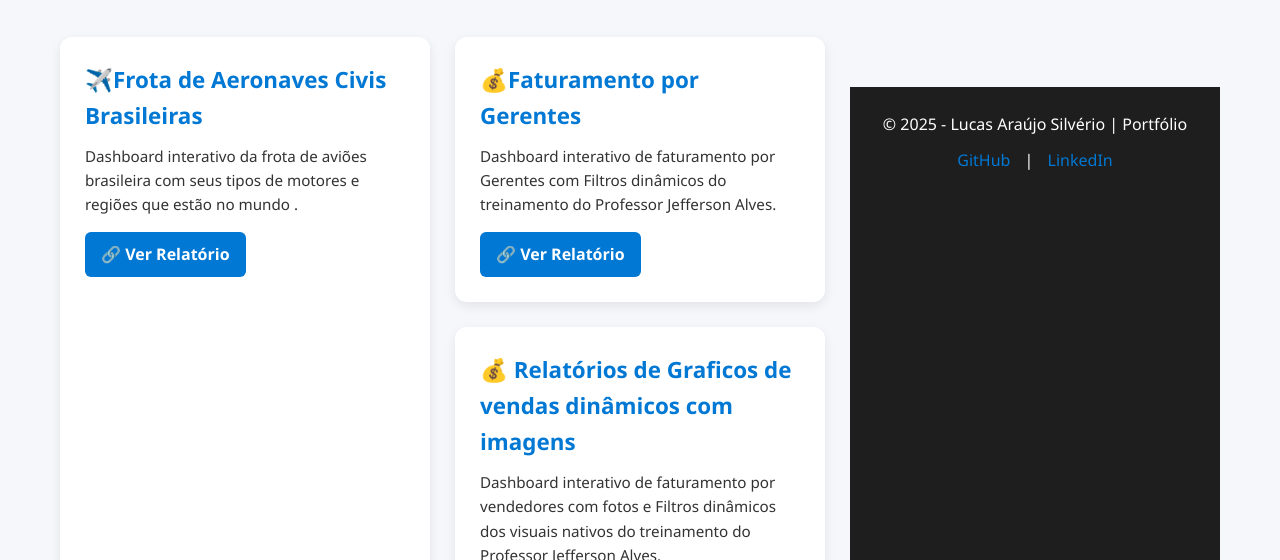
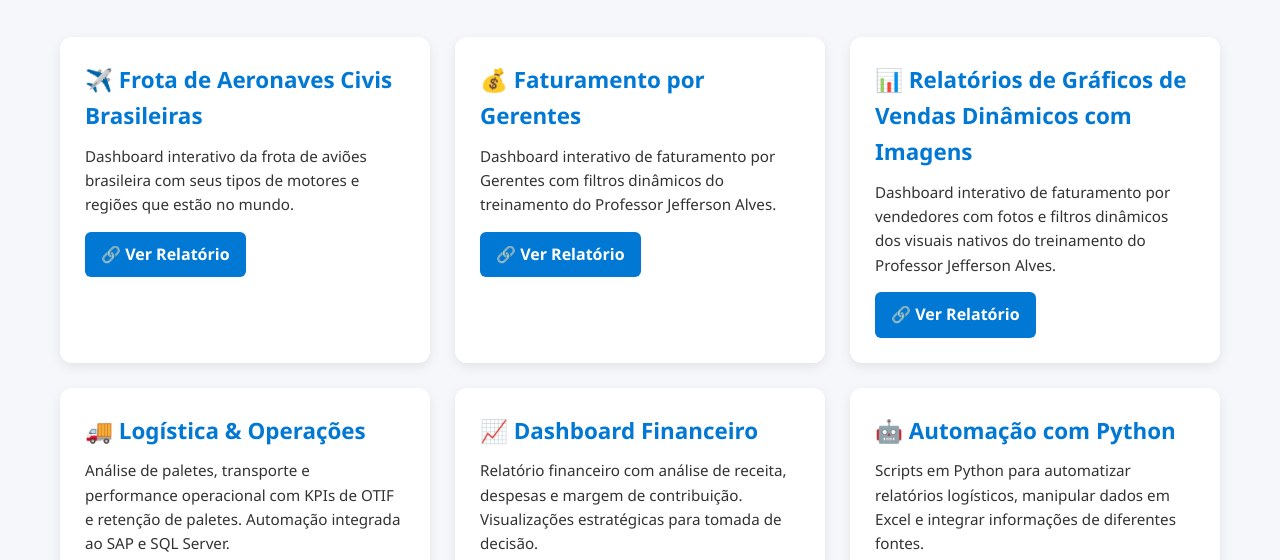
Before and after one commit to lucas13vrb-dev/portfolio-site, a plain HTML site: page index.html in a window 1280 px wide. Shown: the part 392-952 px from the top of the page. Drawn offline with Linux system fonts and the light colour scheme.

Commit message:
Update index.html

```diff
--- a/index.html
+++ b/index.html
@@ -164,22 +164,20 @@
 
   <div class="grid">
     <div class="projeto">
-      <h2>✈️Frota de Aeronaves Civis Brasileiras </h2>
-      <p>Dashboard interativo da frota de aviões brasileira com seus tipos de motores e regiões que estão no mundo .</p>
+      <h2>✈️ Frota de Aeronaves Civis Brasileiras</h2>
+      <p>Dashboard interativo da frota de aviões brasileira com seus tipos de motores e regiões que estão no mundo.</p>
       <a href="https://app.powerbi.com/reportEmbed?reportId=b425c2c6-f619-42b2-bf98-67f7a5155320&autoAuth=true&ctid=da49a844-e2e3-40af-86a6-c3819d704f49" target="_blank">🔗 Ver Relatório</a>
     </div>
 
-  <div class="grid">
     <div class="projeto">
-      <h2>💰Faturamento por Gerentes </h2>
-      <p>Dashboard interativo de faturamento por Gerentes com Filtros dinâmicos do treinamento do Professor Jefferson Alves.</p>
+      <h2>💰 Faturamento por Gerentes</h2>
+      <p>Dashboard interativo de faturamento por Gerentes com filtros dinâmicos do treinamento do Professor Jefferson Alves.</p>
       <a href="https://app.powerbi.com/reportEmbed?reportId=781a33e7-864c-475d-a7d4-1c972871465a&autoAuth=true&ctid=da49a844-e2e3-40af-86a6-c3819d704f49" target="_blank">🔗 Ver Relatório</a>
     </div>
 
-<div class="grid">
     <div class="projeto">
-      <h2>💰 Relatórios de Graficos de vendas dinâmicos com imagens </h2>
-      <p>Dashboard interativo de faturamento por vendedores com fotos e Filtros dinâmicos dos visuais nativos do treinamento do Professor Jefferson Alves.</p>
+      <h2>📊 Relatórios de Gráficos de Vendas Dinâmicos com Imagens</h2>
+      <p>Dashboard interativo de faturamento por vendedores com fotos e filtros dinâmicos dos visuais nativos do treinamento do Professor Jefferson Alves.</p>
       <a href="https://app.powerbi.com/reportEmbed?reportId=bef5edf2-151b-46b5-b127-387e34be48e6&autoAuth=true&ctid=da49a844-e2e3-40af-86a6-c3819d704f49" target="_blank">🔗 Ver Relatório</a>
     </div>
 
@@ -204,7 +202,7 @@
 </div>
 
 <footer>
-  <p>© 2025 - Lucas Araújo Silvério | Portfólio </p>
+  <p>© 2025 - Lucas Araújo Silvério | Portfólio</p>
   <p>
     <a href="https://github.com/lucas13vrb-dev" target="_blank">GitHub</a> |
     <a href="https://www.linkedin.com/in/lucas-de-araújo-silvério-167108263" target="_blank">LinkedIn</a>
```
